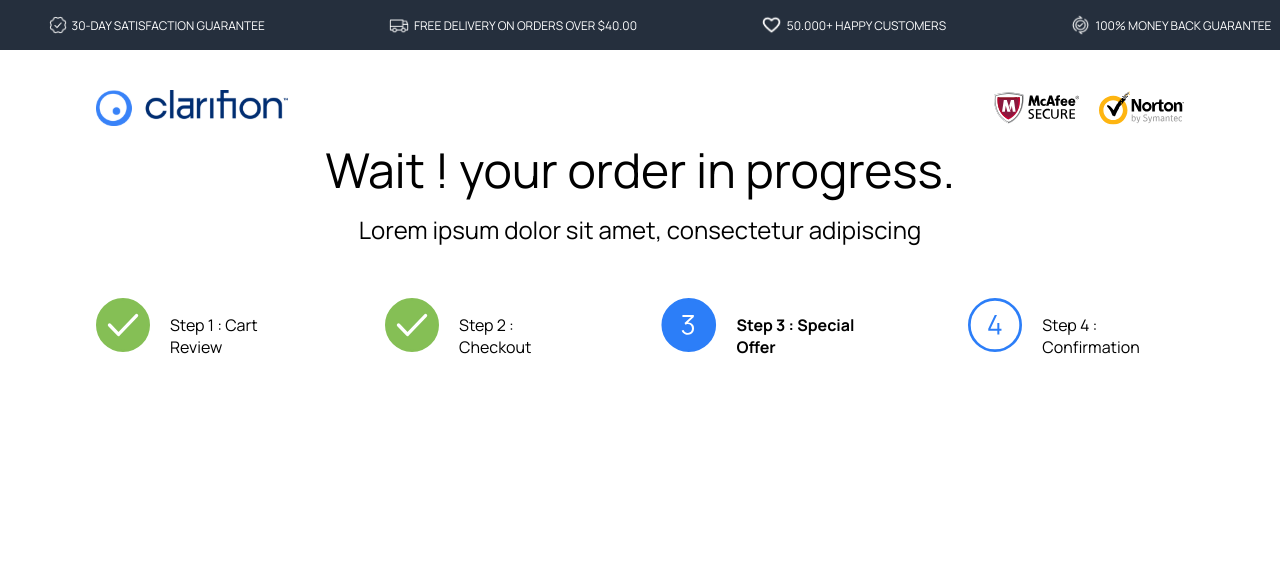
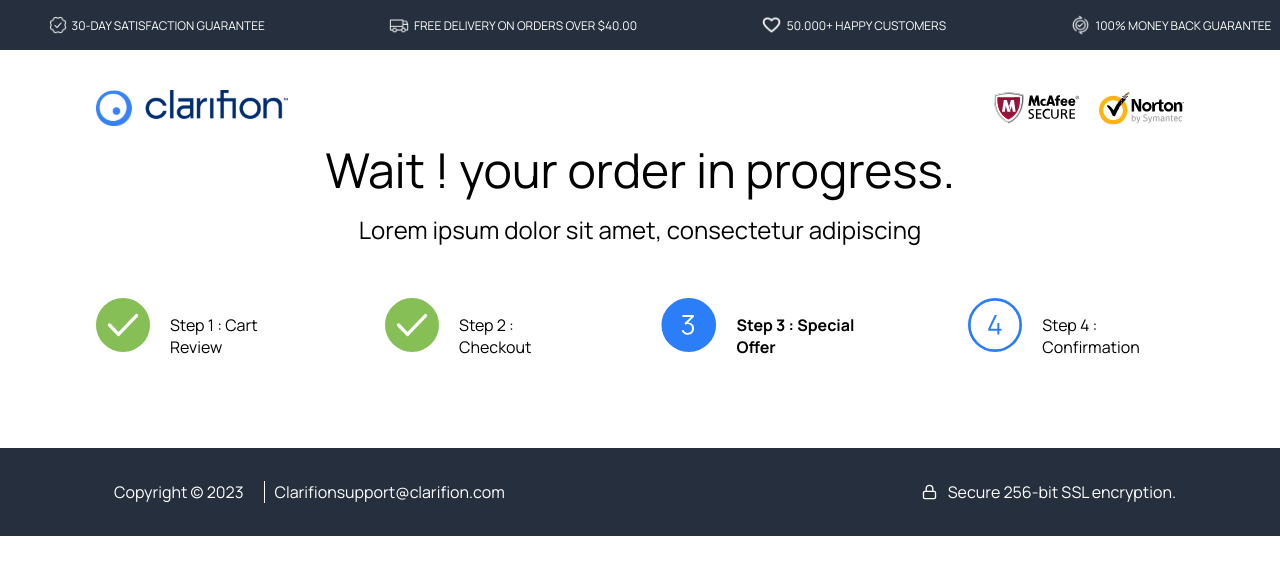
Before and after one commit to OscarFMdev/ejamApplication, a React (Vite) app: page / in a window 1280 px wide. Shown: the top 574 px of the page. Built offline with nearby package versions, Linux system fonts and the light colour scheme.

Commit message:
Add footer and footer styles

```diff
--- a/src/App.jsx
+++ b/src/App.jsx
@@ -1,3 +1,4 @@
+import Footer from "./components/Footer"
 import Header from "./components/Header"
 import NavBar from "./components/NavBar"
 
@@ -7,6 +8,7 @@ function App() {
     <>
       <NavBar/>
       <Header/>
+      <Footer/>
     </>
   )
 }
--- /dev/null
+++ b/src/components/Footer.jsx
@@ -0,0 +1,21 @@
+import React from 'react'
+import FooterStyles from '../styles/Footer.module.scss'
+
+const Footer = () => {
+  return (
+    <footer>
+      <div className={FooterStyles.footerContainer}>
+        <div className={FooterStyles.rightSide}>
+          <p className={FooterStyles.copyright}>Copyright &copy; 2023</p>
+          <p>Clarifionsupport@clarifion.com</p>
+        </div>
+        <div className={FooterStyles.leftSide}>
+          <img src="/src/assets/lock.svg" alt="lock icon" />
+          <p>Secure 256-bit SSL encryption.</p>
+        </div>
+      </div>
+    </footer>
+  )
+}
+
+export default Footer
--- /dev/null
+++ b/src/styles/Footer.module.scss
@@ -0,0 +1,28 @@
+@import './variables';
+
+footer {
+  background-color: $gray;
+  display: flex;
+  justify-content: center;
+
+  .footerContainer {
+    height: 88px;
+    font-size: 16px;
+    color: white;
+    display: flex;
+    align-items: center;
+    justify-content: space-between;
+    width: 90%;
+  }
+  div {
+    display: flex;
+    padding: 0 20px;
+    p {
+      padding-left: 10px;
+    }
+  }
+  .copyright {
+    padding-right: 20px;
+    border-right: 1px solid white;
+  }
+}
```
Also changed, not shown: src/assets/lock.svg (added).
